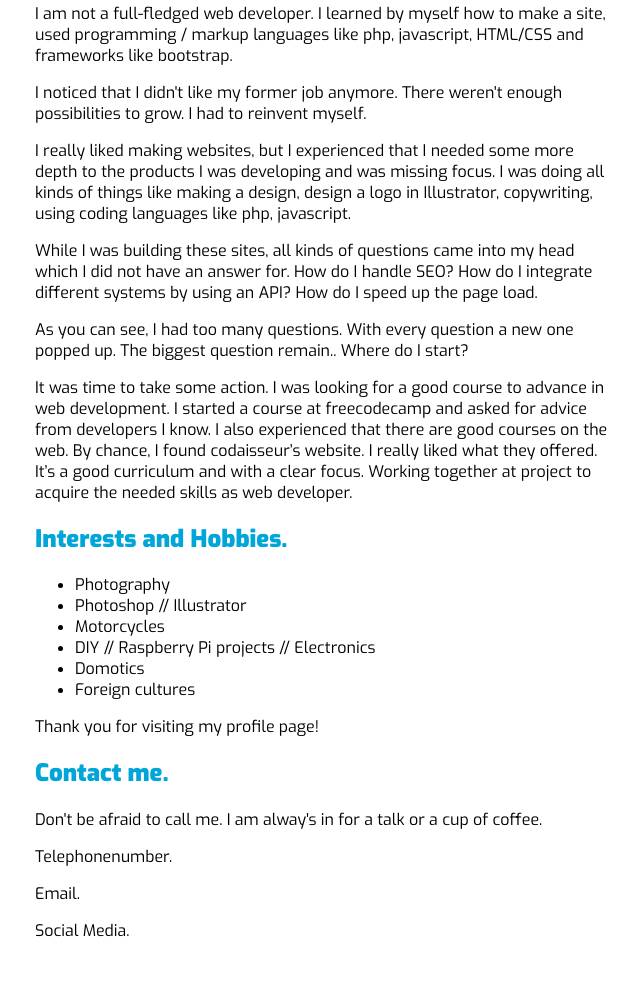
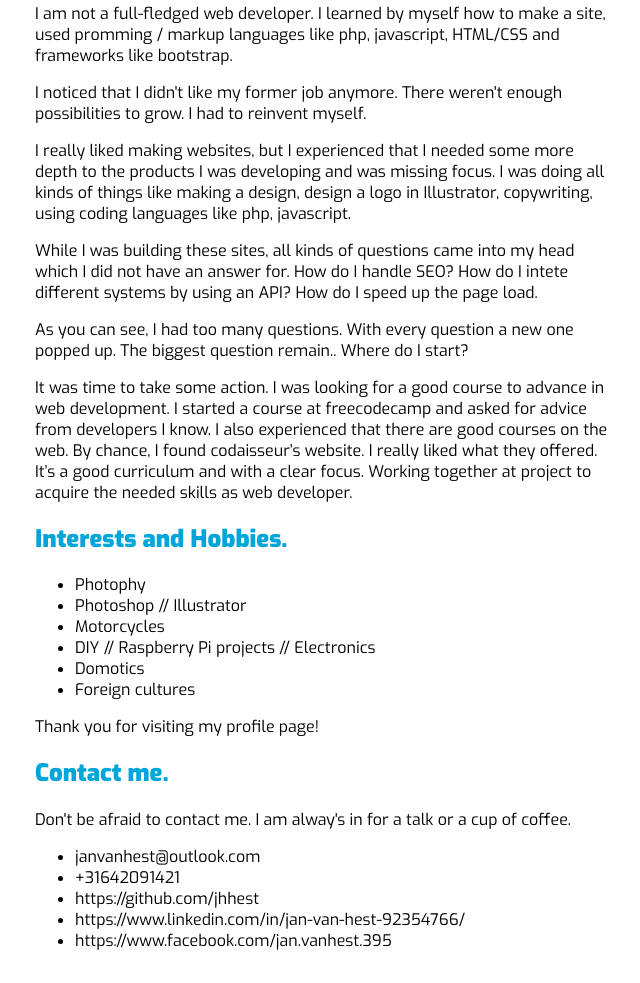
Before and after one commit to jhhest/portfolio-page, a plain HTML site: page index.html in a window 1280 px wide. Shown: the part 775-1758 px from the top of the page, without its empty margins (317-957 px from the left). Drawn offline with Linux system fonts and the light colour scheme.

Commit message:
Added profile picture and social media

```diff
--- a/index.html
+++ b/index.html
@@ -10,7 +10,11 @@
 
   <body>
     <header>
-    <img id="profile-picture" src="img/profilepicture.jpg" alt="Picture of Jan van Hest">
+      <img
+        id="profile-picture"
+        src="img/profilepicture.jpg"
+        alt="Picture of Jan van Hest"
+      />
       <h1>Hi! I'm Jan, trainee at codaisseur.</h1>
     </header>
     <main class="introduction">
@@ -31,7 +35,7 @@
       <h2>Why web development?</h2>
       <p>
         I am not a full-fledged web developer. I learned by myself how to make a
-        site, used programming / markup languages like php, javascript, HTML/CSS
+        site, used promming / markup languages like php, javascript, HTML/CSS
         and frameworks like bootstrap.
       </p>
       <p>
@@ -47,7 +51,7 @@
       <p>
         While I was building these sites, all kinds of questions came into my
         head which I did not have an answer for. How do I handle SEO? How do I
-        integrate different systems by using an API? How do I speed up the page
+        intete different systems by using an API? How do I speed up the page
         load.
       </p>
       <p>
@@ -66,7 +70,7 @@
 
       <h2>Interests and Hobbies.</h2>
       <ul>
-        <li>Photography</li>
+        <li>Photophy</li>
         <li>Photoshop // Illustrator</li>
         <li>Motorcycles</li>
         <li>DIY // Raspberry Pi projects // Electronics</li>
@@ -78,12 +82,16 @@
 
       <h2>Contact me.</h2>
       <p>
-        Don't be afraid to call me. I am alway's in for a talk or a cup of
+        Don't be afraid to contact me. I am alway's in for a talk or a cup of
         coffee.
       </p>
-      <p>Telephonenumber.</p>
-      <p>Email.</p>
-      <p>Social Media.</p>
+      <ul>
+        <li>janvanhest@outlook.com</li>
+        <li>+31642091421</li>
+        <li>https://github.com/jhhest</li>
+        <li>https://www.linkedin.com/in/jan-van-hest-92354766/</li>
+        <li>https://www.facebook.com/jan.vanhest.395</li>
+      </ul>
     </main>
   </body>
 </html>
```
